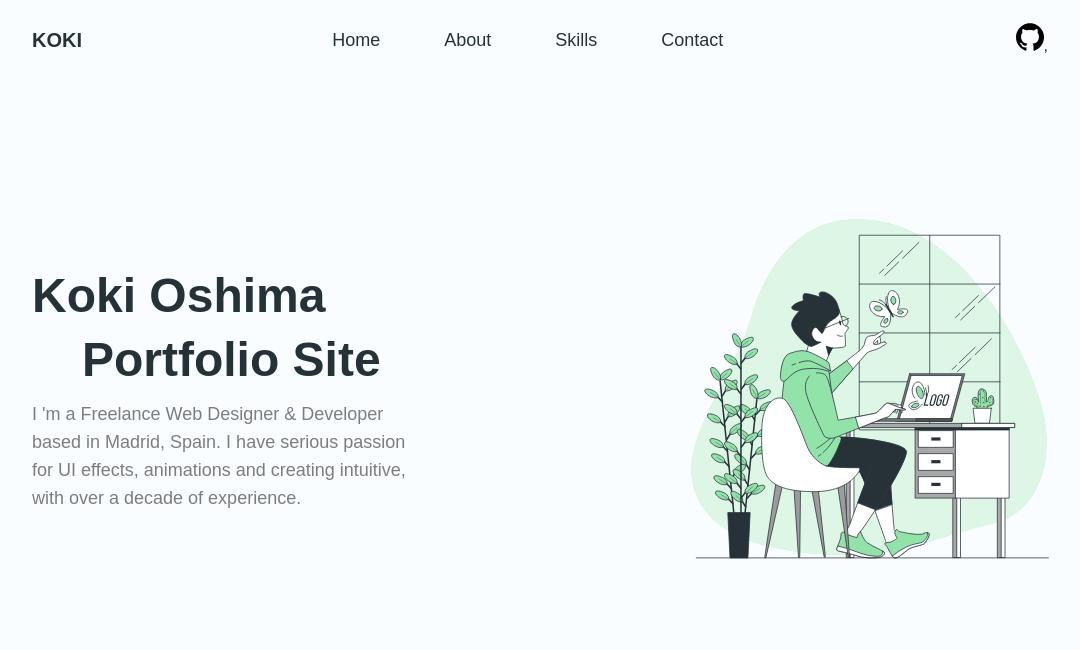
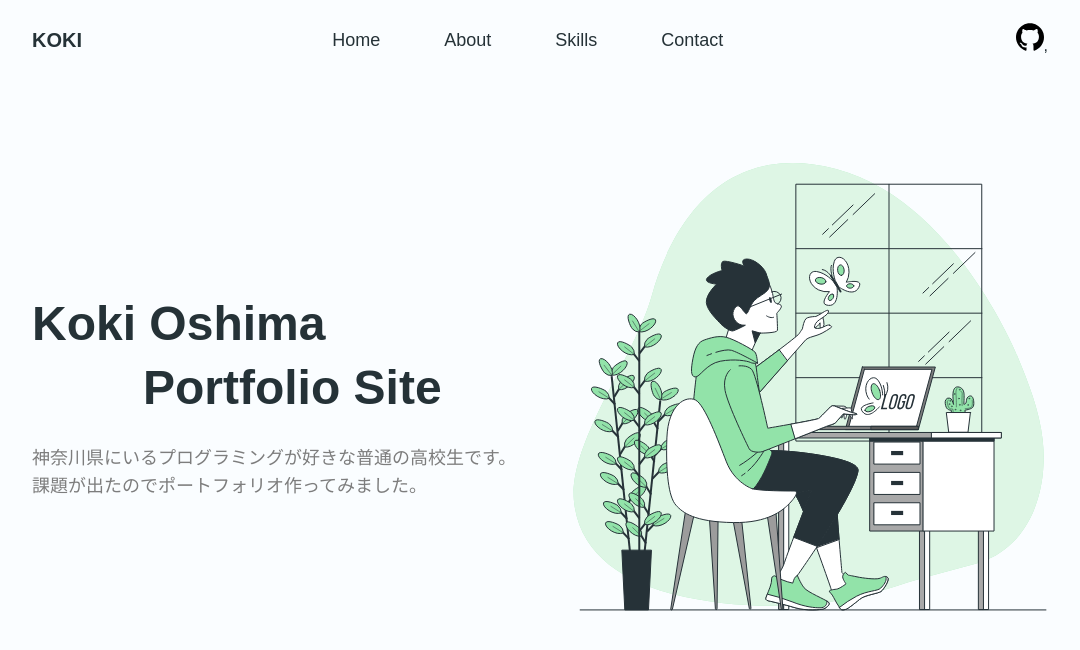
Before and after one commit to koko2824/portfolio, a Next.js app: page / in a window 1280 px wide. Shown: the top 650 px of the page, without its empty margins (96-1176 px from the left). Built offline with nearby package versions, Linux system fonts and the light colour scheme; a web font is replaced by a local one.

Commit message:
fix: index page

```diff
--- a/pages/index.tsx
+++ b/pages/index.tsx
@@ -3,25 +3,22 @@ import Image from 'next/image'
 import Layout from '../components/layout'
 
 export default function Index() {
-  const imageSize = 400
+  const imageSize = 500
   const myImage = <Image src="/images/top.svg" height={imageSize} width={imageSize} />
   return (
     <Layout>
-      <div className="h-screen flex items-center justify-center">
-        <div className="w-2/3 ml-auto">
-          <div className="w-6/10">
-            <div className="w-9/10">
-              <h2 className="font-bold text-5xl mb-4">Koki Oshima</h2>
-              <h2 className="font-bold text-5xl text-right">Portfolio Site</h2>
-            </div>
-            <p className="py-4 text-gray text-lg">
-              I 'm a Freelance Web Designer & Developer based in Madrid, Spain. I have serious
-              passion for UI effects, animations and creating intuitive, with over a decade of
-              experience.
-            </p>
+      <div className="h-screen flex items-center">
+        <div className="w-1/2">
+          <div className="w-8/10">
+            <h2 className="font-bold text-5xl mb-4">Koki Oshima</h2>
+            <h2 className="font-bold text-5xl text-right">Portfolio Site</h2>
           </div>
+          <p className="text-gray text-lg pt-8">
+            神奈川県にいるプログラミングが好きな普通の高校生です。<br/>
+            課題が出たのでポートフォリオ作ってみました。
+          </p>
         </div>
-        <div className="mr-auto">{myImage}</div>
+        <div className="ml-auto">{myImage}</div>
       </div>
     </Layout>
   )
```
